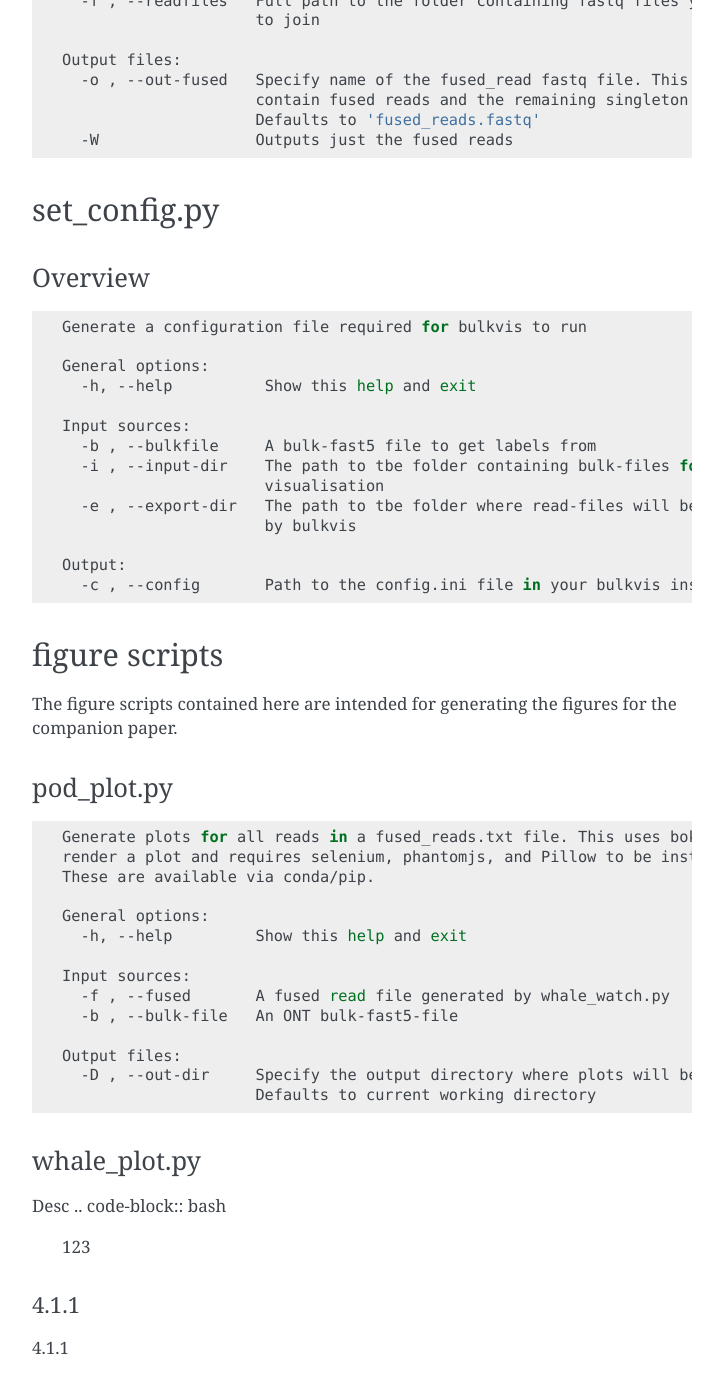
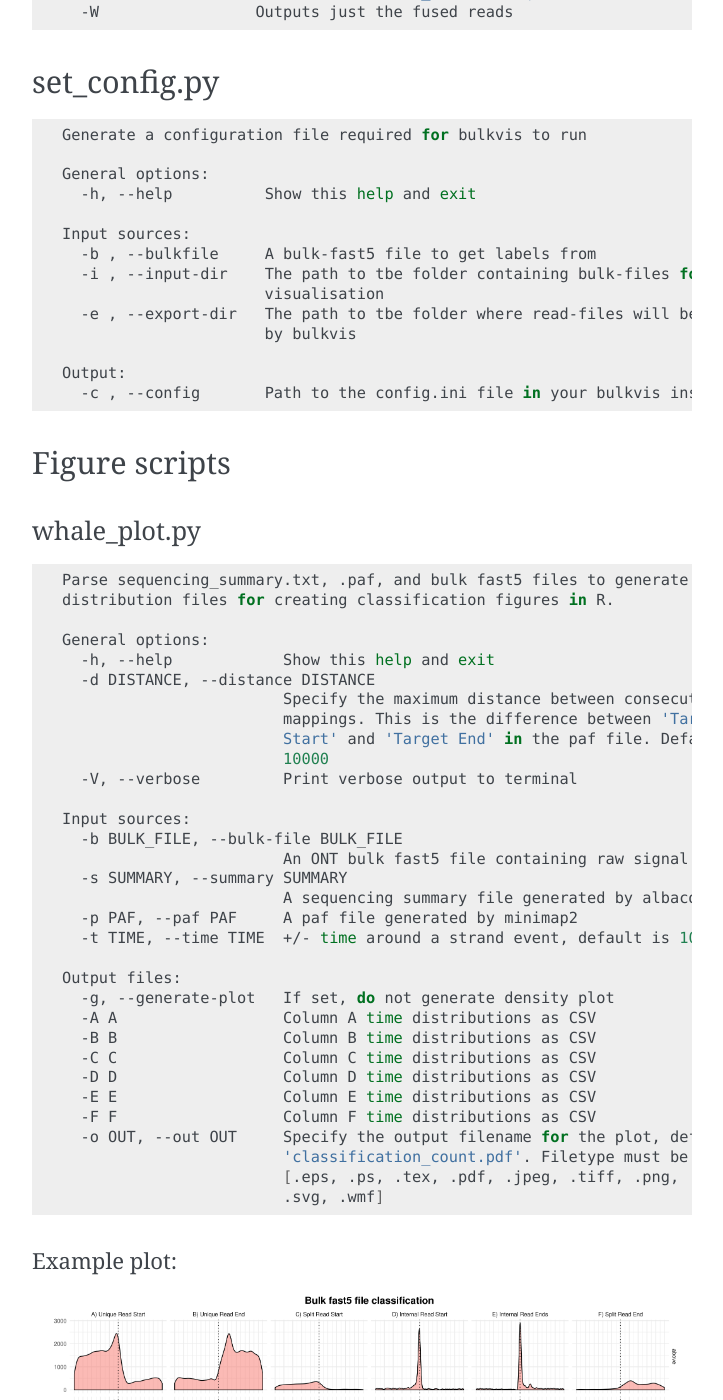
Before and after one commit to LooseLab/bulkvis, a Sphinx documentation site: the page built from docs/utilities.rst, in a window 1280 px wide and 1400 px high, scrolled down 2610 px. Shown: the whole window, without its empty margins (388-1111 px from the left). Built offline with Sphinx 7.4.7, drawn with Linux system fonts in a browser that asks for light colours; some of the changed text lies outside the part shown.

Commit message:
utility docs complete

```diff
--- a/docs/utilities.rst
+++ b/docs/utilities.rst
@@ -5,8 +5,6 @@ An overview of the utility scripts provided to conduct analysis on fused reads.
 
 whale_watch.py
 --------------
-Overview
-^^^^^^^^
 .. code-block:: bash
 
     Parse sequencing_summary.txt files and .paf files to find split reads in an
@@ -51,8 +49,6 @@ Output format
 
 whale_merge.py
 --------------
-Overview
-^^^^^^^^
 .. code-block:: bash
 
     Parse sequencing_summary.txt files and .paf files to find chained reads in an
@@ -80,8 +76,6 @@ Overview
 
 set_config.py
 -------------
-Overview
-^^^^^^^^
 .. code-block:: bash
 
     Generate a configuration file required for bulkvis to run
@@ -100,9 +94,53 @@ Overview
       -c , --config       Path to the config.ini file in your bulkvis installation
 
 
-figure scripts
+Figure scripts
 --------------
-The figure scripts contained here are intended for generating the figures for the companion paper.
+whale_plot.py
+^^^^^^^^^^^^^
+.. code-block:: bash
+
+    Parse sequencing_summary.txt, .paf, and bulk fast5 files to generate
+    distribution files for creating classification figures in R.
+
+    General options:
+      -h, --help            Show this help and exit
+      -d DISTANCE, --distance DISTANCE
+                            Specify the maximum distance between consecutive
+                            mappings. This is the difference between 'Target
+                            Start' and 'Target End' in the paf file. Defaults to
+                            10000
+      -V, --verbose         Print verbose output to terminal
+
+    Input sources:
+      -b BULK_FILE, --bulk-file BULK_FILE
+                            An ONT bulk fast5 file containing raw signal
+      -s SUMMARY, --summary SUMMARY
+                            A sequencing summary file generated by albacore
+      -p PAF, --paf PAF     A paf file generated by minimap2
+      -t TIME, --time TIME  +/- time around a strand event, default is 10 seconds
+
+    Output files:
+      -g, --generate-plot   If set, do not generate density plot
+      -A A                  Column A time distributions as CSV
+      -B B                  Column B time distributions as CSV
+      -C C                  Column C time distributions as CSV
+      -D D                  Column D time distributions as CSV
+      -E E                  Column E time distributions as CSV
+      -F F                  Column F time distributions as CSV
+      -o OUT, --out OUT     Specify the output filename for the plot, defaults to
+                            'classification_count.pdf'. Filetype must be one of
+                            [.eps, .ps, .tex, .pdf, .jpeg, .tiff, .png, .bmp,
+                            .svg, .wmf]
+
+
+Example plot:
+"""""""""""""
+.. figure:: _static/images/utilities/01_plot.png
+    :class: figure
+    :alt: Example whale_plot.py output, showing a six columns: unique read start, unique read end, split read start, internal read start, internal read end, split read end. Each column shows the count of different classifications (above, adapter, pore, transition, unblocking, unclassified) around read starts and ends.
+
+    Example plot from whale_plot.py
 
 pod_plot.py
 ^^^^^^^^^^^
@@ -123,12 +161,6 @@ pod_plot.py
       -D , --out-dir     Specify the output directory where plots will be saved.
                          Defaults to current working directory
 
-whale_plot.py
-^^^^^^^^^^^^^
-Desc
-.. code-block:: bash
-
-    123
 
 
 4.1.1
```
Also changed, not shown: other parts of docs/utilities.rst (+1 -1 lines), docs/_static/images/utilities/01_plot.png (added).
